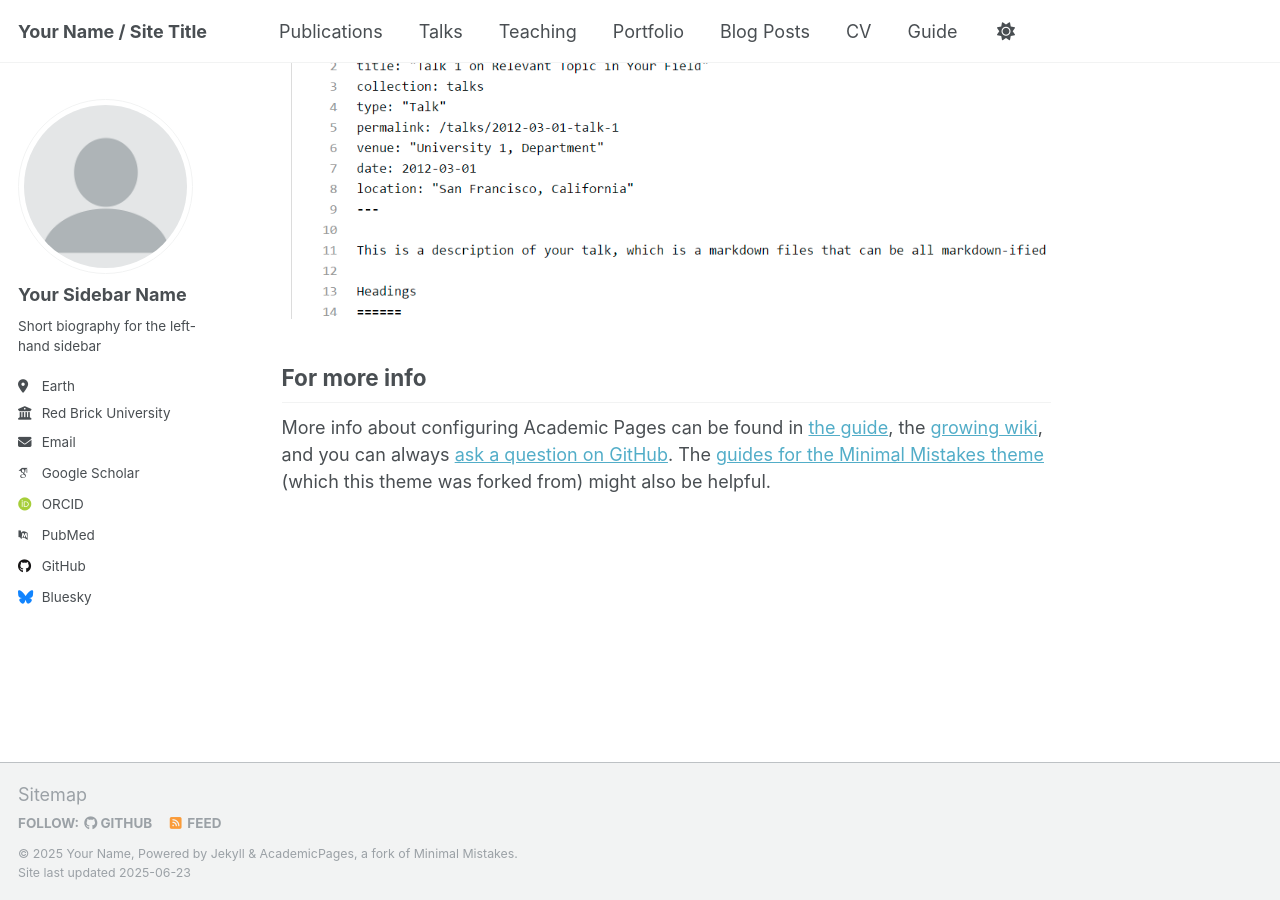
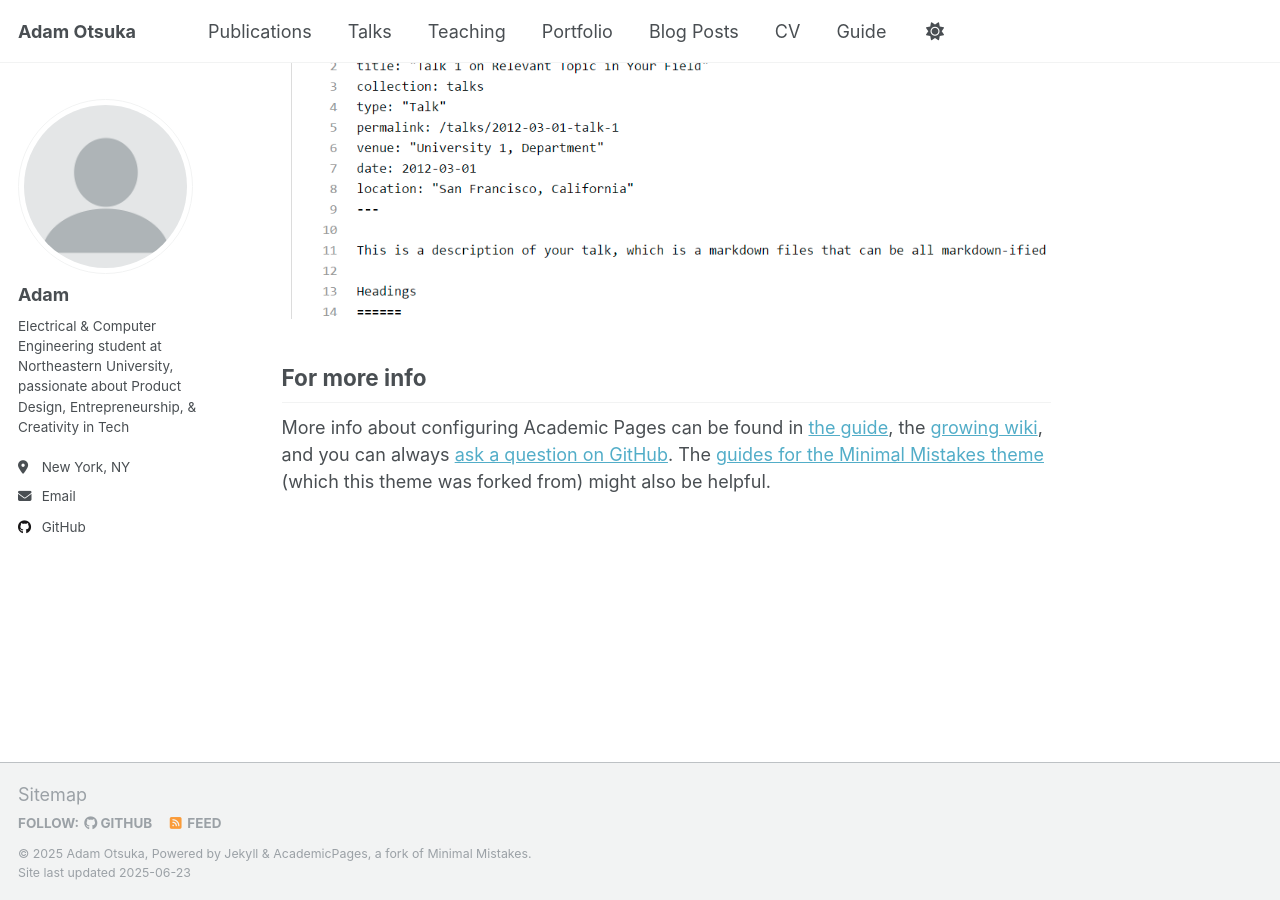
Before and after one commit to 4damo5/4damo5.github.io, a Jekyll site: the page built from _pages/about.md, in a window 1280 px wide and 900 px high, scrolled down 2636 px. Built offline with Jekyll 4.4.1, drawn with Linux system fonts in a browser that asks for light colours; some web fonts are replaced.

Commit message:
Update _config.yml

```diff
--- a/_config.yml
+++ b/_config.yml
@@ -9,13 +9,13 @@
 # Basic Site Settings
 locale                   : "en-US"
 site_theme               : "default"
-title                    : "Your Name / Site Title"
+title                    : "Adam Otsuka"
 title_separator          : "-"
-name                     : &name "Your Name"
-description              : &description "personal description"
-url                      : https://academicpages.github.io # the base hostname & protocol for your site e.g. "https://[your GitHub username].github.io" or if you already have some other page hosted on Github then use "https://[your GitHub username].github.io/[Your Repo Name]"
+name                     : &name "Adam Otsuka"
+description              : &description "Electrical & Computer Engineering student at Northeastern University"
+url                      : https://4damo5.github.io # the base hostname & protocol for your site e.g. "https://[your GitHub username].github.io" or if you already have some other page hosted on Github then use "https://[your GitHub username].github.io/[Your Repo Name]"
 baseurl                  : "" # the subpath of your site, e.g. "/blog"
-repository               : "academicpages/academicpages.github.io"
+repository               : "4damo5/4damo5.github.io"
 
 # Site Author - The following control what appear as part of the author content on the side bar.
 #               If a field is blank the icon and link will not appear, otherwise it will be shown.
@@ -23,22 +23,22 @@ repository               : "academicpages/academicpages.github.io"
 author:
   # Biographic information
   avatar           : "profile.png"
-  name             : "Your Sidebar Name"
+  name             : "Adam"
   pronouns         : # example: "she/her"
-  bio              : "Short biography for the left-hand sidebar"
-  location         : "Earth"
-  employer         : "Red Brick University"
+  bio              : "Electrical & Computer Engineering student at Northeastern University, passionate about Product Design, Entrepreneurship, & Creativity in Tech"
+  location         : "New York, NY"
+  employer         :
   uri              : # URL
-  email            : "none@example.org"
+  email            : "otsuka.a@northeastern.edu"
 
   # Academic websites
   academia         : # URL
   arxiv            : # URL - Update with the correct link to your profile
-  googlescholar    : "https://scholar.google.com/citations?user=PS_CX0AAAAAJ"
+  googlescholar    :
   impactstory      : # URL
-  orcid            : "http://orcid.org/yourorcidurl"
+  orcid            :
   semantic         : # URL
-  pubmed           : "https://www.ncbi.nlm.nih.gov/pubmed/?term=john+snow"
+  pubmed           :
   researchgate     : # URL
   scopus           : # URL
 
@@ -46,12 +46,12 @@ author:
   bitbucket        : # Username - Update with your username on the site
   codepen          : # Username
   dribbble         : # Username
-  github           : "academicpages"
+  github           : "4damo5"
   kaggle           : # Username
   stackoverflow    : # User number or user number and name (i.e., use "1" or "1/jeff-atwood")
 
   # Social media
-  bluesky          : "bsky.app" # Replace this with you Bluesky username
+  bluesky          : # Replace this with you Bluesky username
   facebook         : # Username
   flickr           : # Username
   foursquare       : # Username
```
